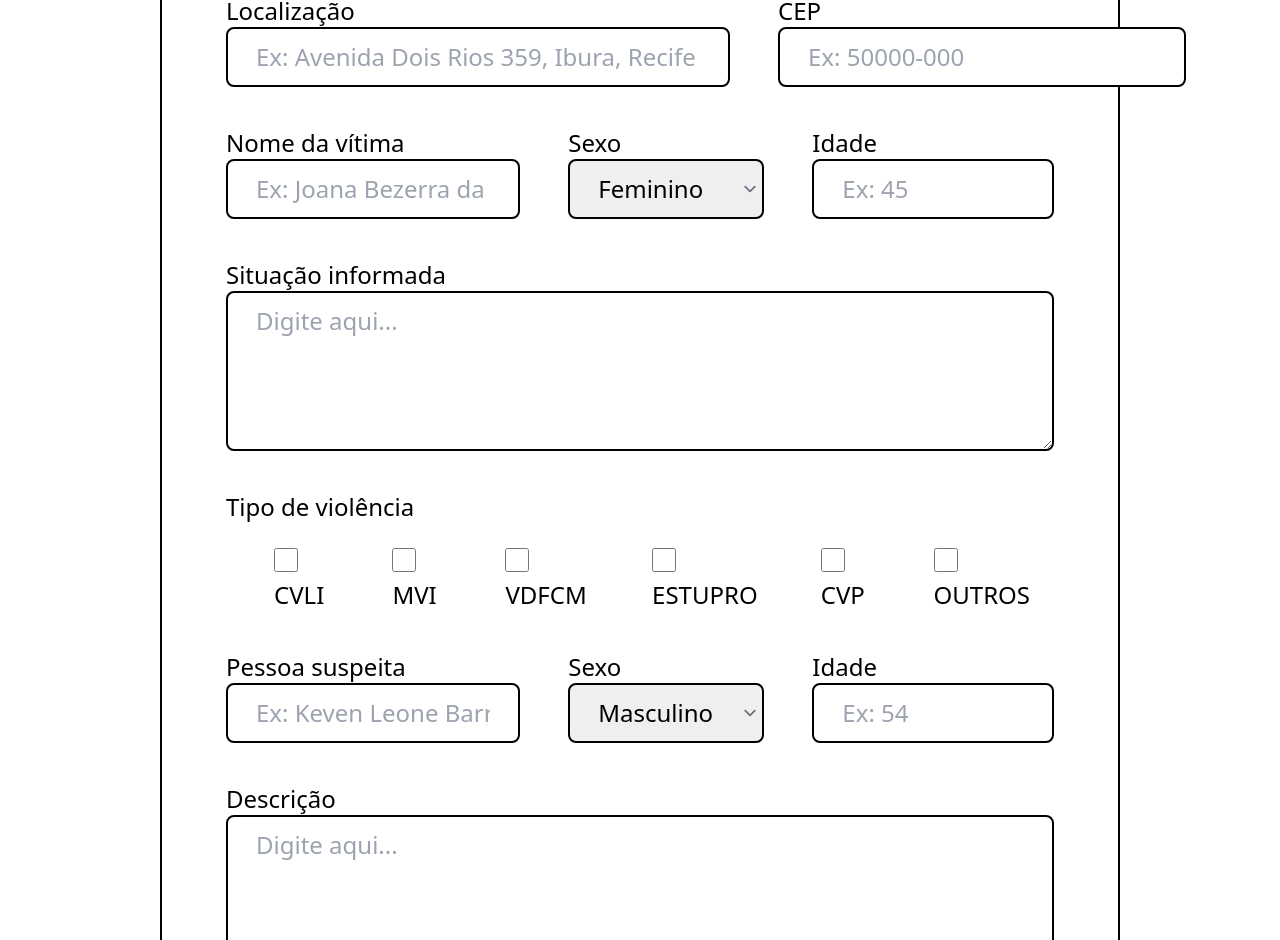
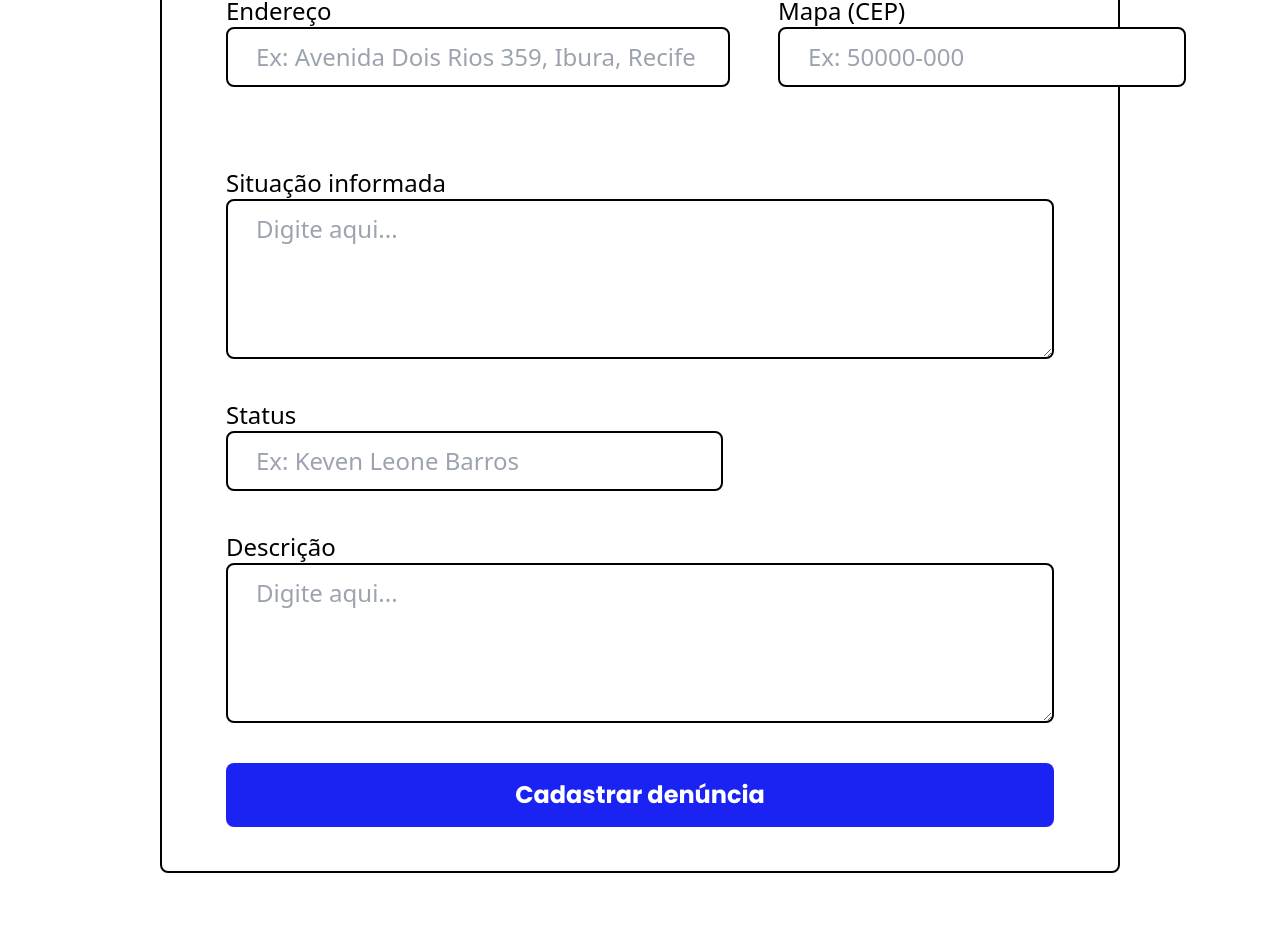
Before and after one commit to Company-FMG/pm-digital, a React (Vite) app: page /newcomplaint in a window 1280 px wide. Shown: the part 475-1415 px from the top of the page. Built offline with nearby package versions, Linux system fonts and the light colour scheme.

Commit message:
feat: savin the data of a new complaint

```diff
--- a/package.json
+++ b/package.json
@@ -11,6 +11,7 @@
     "build-css": "tailwindcss build src/styles.css -o public/styles.css"
   },
   "dependencies": {
+    "axios": "^1.7.2",
     "react": "^18.2.0",
     "react-dom": "^18.2.0",
     "react-router-dom": "^6.22.3"
--- a/src/routes/ComplaintRegister.tsx
+++ b/src/routes/ComplaintRegister.tsx
@@ -1,92 +1,163 @@
+import axios from "axios";
+import { useState } from "react";
+
+interface FormData {
+    situacaoInformada: string;
+    endereco: string;
+    mapa: string;
+    status: string,
+    infoCena: string;
+}
+
 export default function ComplaintRegister(){
+    const [formData, setFormData] = useState<FormData>({
+        situacaoInformada: '',
+        endereco: '',
+        mapa: '',
+        status: '',
+        infoCena: ''
+    });
+
+    const handleChange = (e: React.ChangeEvent<HTMLInputElement | HTMLTextAreaElement | HTMLSelectElement>) => {
+        const { name, value } = e.target;
+        setFormData(prevState => ({
+            ...prevState,
+            [name]: value
+        }));
+    };
+
+    {/*const handleCheckboxChange = (e: React.ChangeEvent<HTMLInputElement>) => {
+        const { name, checked } = e.target;
+        if (checked) {
+            setFormData(prevState => ({
+                ...prevState,
+                violenceTypes: [...prevState.violenceTypes, name]
+            }));
+        } else {
+            setFormData(prevState => ({
+                ...prevState,
+                violenceTypes: prevState.violenceTypes.filter(type => type !== name)
+            }));
+        }
+    };*/}
+
+    const handleSubmit = async (e: React.FormEvent<HTMLFormElement>) => {
+        e.preventDefault();
+
+        try {
+            const response = await axios.post('http://localhost:8080/api/denuncias', formData, {
+                headers: {
+                    'Content-Type': 'application/json'
+                }
+            });
+
+            if (response.status === 200) {
+                console.log('Dados enviados com sucesso!');
+                // Limpar o formulário após o envio bem-sucedido, se necessário
+                setFormData({
+                    situacaoInformada: '',
+                    endereco: '',
+                    mapa: '',
+                    status: '',
+                    infoCena: ''
+                });
+            } else {
+                console.error('Erro ao enviar os dados');
+            }
+        } catch (error) {
+            console.error('Erro:', error);
+        }
+    };
+
     return(
-        <div className="mx-40 my-20 px-16 py-11 space-y-20 border border-black border-2 rounded-lg">
+        <div className="mx-40 my-20 px-16 py-11 space-y-20 border-black border-2 rounded-lg">
             <h2 className="font-bold text-5xl">Cadastro de Nova Denúncia</h2>
 
-            <form action="" className="text-2xl grid gap-10 *:space-x-12 *:*:*:block">
+            <form onSubmit={handleSubmit} action="" className="text-2xl grid gap-10 *:space-x-12 *:*:*:block">
                 <div className="flex">
                     <div className="w-2/3">
-                        <label htmlFor="">Localização</label>
-                        <input type="text" placeholder="Ex: Avenida Dois Rios 359, Ibura, Recife - PE" className="border border-black border-2 rounded-lg px-7 py-3 w-full"/>
+                        <label htmlFor="">Endereço</label>
+                        <input onChange={handleChange} name="endereco" type="text" placeholder="Ex: Avenida Dois Rios 359, Ibura, Recife - PE" className="border-black border-2 rounded-lg px-7 py-3 w-full"/>
                     </div>
                     <div className="w-1/3">
-                        <label htmlFor="">CEP</label>
-                        <input type="text" placeholder="Ex: 50000-000" className="border border-black border-2 rounded-lg px-7 py-3"/>
+                        <label htmlFor="">Mapa (CEP)</label>
+                        <input onChange={handleChange} name="mapa" type="text" placeholder="Ex: 50000-000" className="border-black border-2 rounded-lg px-7 py-3"/>
                     </div>
                 </div>
                 <div className="flex">
-                    <div className="w-3/5">
+                    {/*<div className="w-3/5">
                         <label htmlFor="">Nome da vítima</label>
-                        <input type="text" placeholder="Ex: Joana Bezerra da Silva" className="border border-black border-2 rounded-lg px-7 py-3 w-full"/>
+                        <input name="vitima" type="text" placeholder="Ex: Joana Bezerra da Silva" className="border-black border-2 rounded-lg px-7 py-3 w-full"/>
                     </div>
                     <div className="w-2/5">
                         <label htmlFor="">Sexo</label>
-                        <select name="" id="" className="border border-black border-2 rounded-lg px-7 py-3 appearance-none bg-dropdown-icon bg-right bg-no-repeat bg-[length:1em_1em] w-full">
+                        <select name="victimGender" id="" className="border-black border-2 rounded-lg px-7 py-3 appearance-none bg-dropdown-icon bg-right bg-no-repeat bg-[length:1em_1em] w-full">
                             <option value="">Feminino</option>
                             <option value="">Masculino</option>
                         </select>
                     </div>
                     <div>
                         <label htmlFor="">Idade</label>
-                        <input type="number" placeholder="Ex: 45" className="border border-black border-2 rounded-lg px-7 py-3  w-full"/>
-                    </div>
+                        <input name="victimAge" type="number" placeholder="Ex: 45" className="border-black border-2 rounded-lg px-7 py-3  w-full"/>
+                    </div>*/}
                 </div>
                 <div>
                     <div>
                         <label htmlFor="">Situação informada</label>
-                        <textarea placeholder="Digite aqui..." className="w-full h-40 border border-black border-2 rounded-lg px-7 py-3"/>
+                        <textarea onChange={handleChange} name="situacaoInformada" placeholder="Digite aqui..." className="w-full h-40 border-black border-2 rounded-lg px-7 py-3"/>
                     </div>
                 </div>
-                <div>
+                {/*<div>
                     <label htmlFor="">Tipo de violência</label>
                     <div className="flex mt-6 space-x-10">
                         <div>
-                            <input type="checkbox" name="" id="" className="w-6 h-6 rounded-lg mr-3"/>
+                            <input type="checkbox" name="violenceTypes" id="" className="w-6 h-6 rounded-lg mr-3"/>
                             <label htmlFor="">CVLI</label>
                         </div>
                         <div>
-                            <input type="checkbox" name="" id="" className="w-6 h-6 rounded-lg mr-3"/>
+                            <input type="checkbox" name="violenceTypes" id="" className="w-6 h-6 rounded-lg mr-3"/>
                             <label htmlFor="">MVI</label>
                         </div>
                         <div>
-                            <input type="checkbox" name="" id="" className="w-6 h-6 rounded-lg mr-3"/>
+                            <input type="checkbox" name="violenceTypes" id="" className="w-6 h-6 rounded-lg mr-3"/>
                             <label htmlFor="">VDFCM</label>
                         </div>
                         <div>
-                            <input type="checkbox" name="" id="" className="w-6 h-6 rounded-lg mr-3"/>
+                            <input type="checkbox" name="violenceTypes" id="" className="w-6 h-6 rounded-lg mr-3"/>
                             <label htmlFor="">ESTUPRO</label>
                         </div>
                         <div>
-                            <input type="checkbox" name="" id="" className="w-6 h-6 rounded-lg mr-3"/>
+                            <input type="checkbox" name="violenceTypes" id="" className="w-6 h-6 rounded-lg mr-3"/>
                             <label htmlFor="">CVP</label>
                         </div>
                         <div>
-                            <input type="checkbox" name="" id="" className="w-6 h-6 rounded-lg mr-3"/>
+                            <input type="checkbox" name="violenceTypes" id="" className="w-6 h-6 rounded-lg mr-3"/>
                             <label htmlFor="">OUTROS</label>
                         </div>
                     </div>
-                </div>
+                </div>*/}
                 <div className="flex">
+                    {/*Era pessoa suspeita mas vai ficar status previsoriamente*/}
                     <div className="w-3/5">
-                        <label htmlFor="">Pessoa suspeita</label>
-                        <input type="text" placeholder="Ex: Keven Leone Barros" className="border border-black border-2 rounded-lg px-7 py-3 w-full"/>
+                        <label htmlFor="">Status</label>
+                        <input name="status" onChange={handleChange} type="text" placeholder="Ex: Keven Leone Barros" className="border-black border-2 rounded-lg px-7 py-3 w-full"/>
                     </div>
-                    <div className="w-2/5">
+                    {/*<div className="w-2/5">
                         <label htmlFor="">Sexo</label>
-                        <select name="" id="" className="border border-black border-2 rounded-lg px-7 py-3 appearance-none bg-dropdown-icon bg-right bg-no-repeat bg-[length:1em_1em] w-full">
+                        <select name="suspectGender" id="" className="border-black border-2 rounded-lg px-7 py-3 appearance-none bg-dropdown-icon bg-right bg-no-repeat bg-[length:1em_1em] w-full">
                             <option value="">Masculino</option>
                             <option value="">Feminino</option>
                         </select>
                     </div>
                     <div>
                         <label htmlFor="">Idade</label>
-                        <input type="number" placeholder="Ex: 54" className="border border-black border-2 rounded-lg px-7 py-3 w-full"/>
-                    </div>
+                        <input name="suspectAge" type="number" placeholder="Ex: 54" className="border-black border-2 rounded-lg px-7 py-3 w-full"/>
+                    </div>*/}
                 </div>
                 <div>
                     <div>
                         <label htmlFor="">Descrição</label>
-                        <textarea placeholder="Digite aqui..." className="w-full h-40 border border-black border-2 rounded-lg px-7 py-3 "/>
+                        <textarea onChange={handleChange} name="infoCena" placeholder="Digite aqui..." className="w-full h-40 border-black border-2 rounded-lg px-7 py-3 "/>
                     </div>
                 </div>
                 <button type="submit" className="font-bold text-white bg-bluemike h-16 rounded-lg font-poppins">Cadastrar denúncia</button>
```
Also changed, not shown: 1 other file (tests, documents, lock files or other folders).
